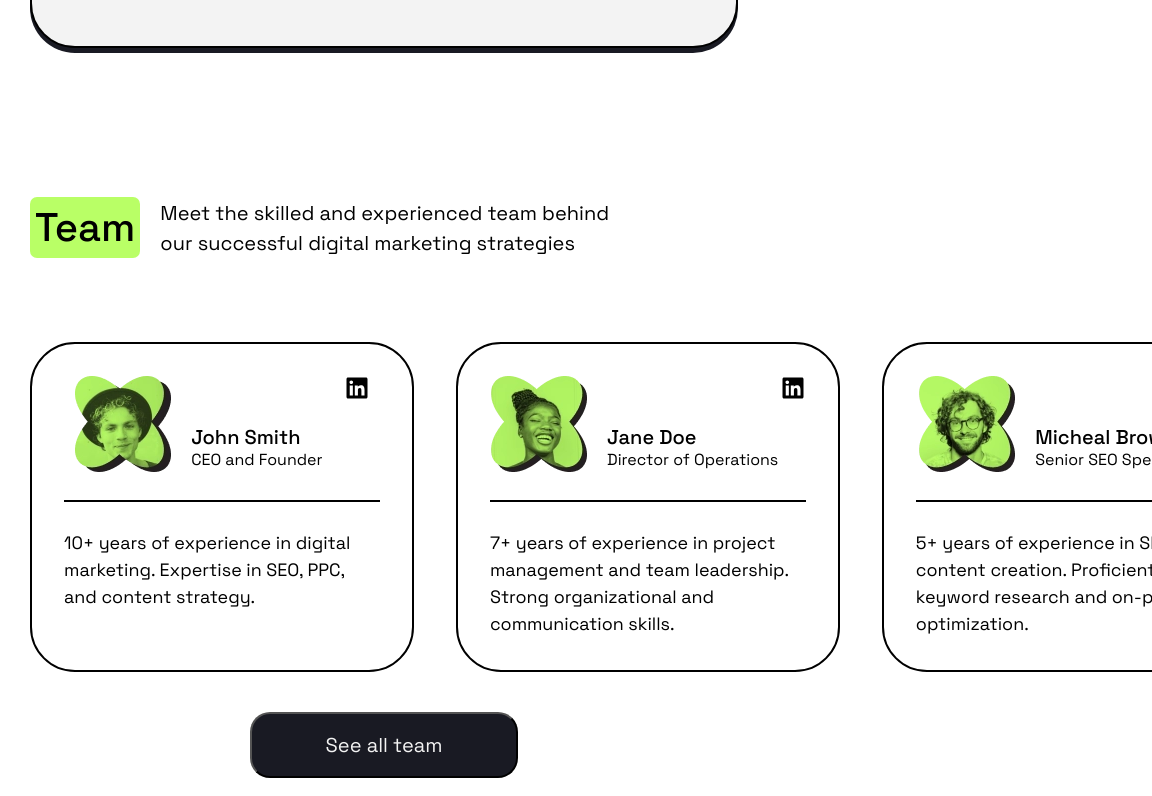
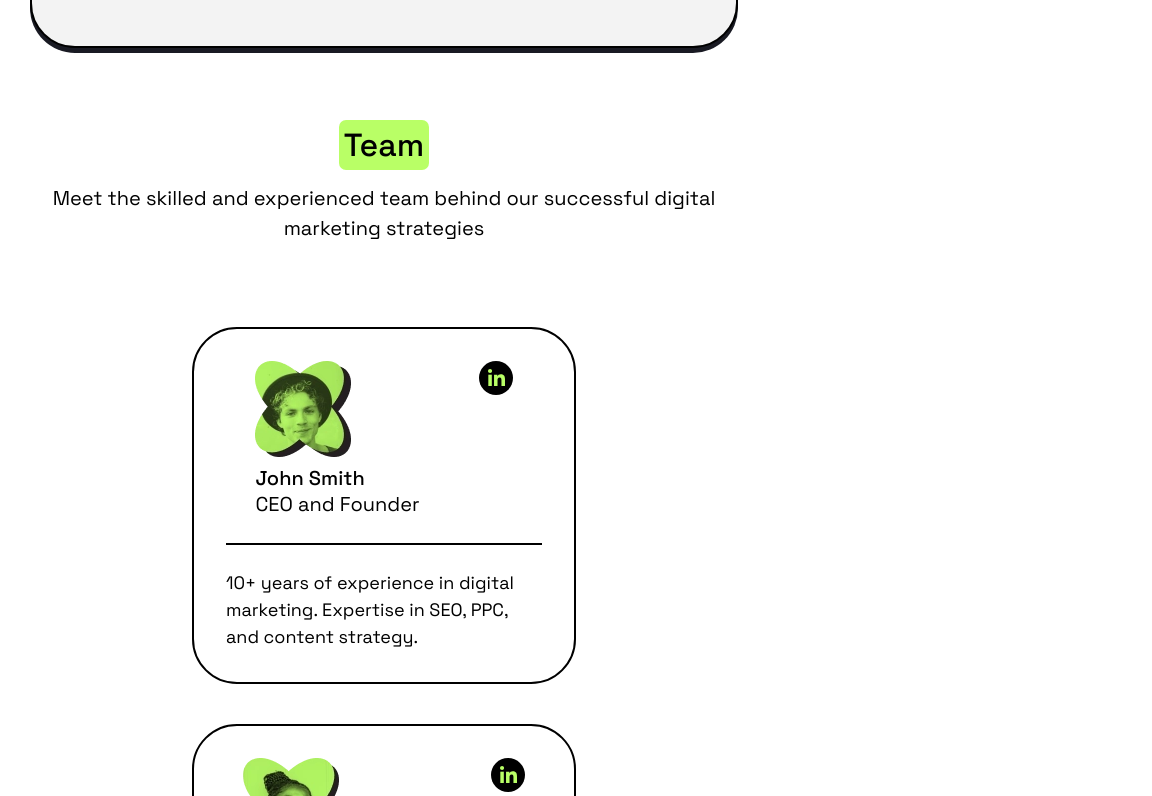
Before and after one commit to pnvshravan/positivus-replica-website, a React (Vite) app: page / in a window 768 px wide. Shown: the part 5344-6140 px from the top of the page, 1152 px wide, since content can reach past the window. Built offline with nearby package versions, Linux system fonts and the light colour scheme.

Commit message:
added changes to team section-i2

```diff
--- a/src/components/pages/home/team-list/team.css
+++ b/src/components/pages/home/team-list/team.css
@@ -3,31 +3,37 @@
 .john-s{
     height: 96px;
     width: 96px;
+    flex-shrink: 0;
     background: url('/src/assets/team-members.webp') 0 0;
 }
 .jane-d{
     height: 96px;
     width: 96px;
+    flex-shrink: 0;
     background: url('/src/assets/team-members.webp') -136px 0;
 }
 .mich-b{
     height: 96px;
     width: 96px;
+    flex-shrink: 0;
     background: url('/src/assets/team-members.webp') -272px 0;
 }
 .emily-j{
     height: 96px;
     width: 96px;
+    flex-shrink: 0;
     background: url('/src/assets/team-members.webp') -408px 0;
 }
 .brian-w{
     height: 96px;
     width: 96px;
+    flex-shrink: 0;
     background: url('/src/assets/team-members.webp') -544px 0;
 }
 .sarah-k{
     height: 96px;
     width: 96px;
+    flex-shrink: 0;
     background: url('/src/assets/team-members.webp') -680px 0;
 }
 /*---------------------------------------------------------------------------*/
@@ -67,6 +73,7 @@
 }
 .team-member{
     border: 2px solid black;
+    /* box-shadow: 0px 5px 0px #191A23; */
     border-radius: 45px;
     padding: 2rem;
 
@@ -80,6 +87,13 @@
     display: flex;
     justify-content: space-around;
     /* gap: 1.25rem; */
+}
+
+.linkedIcon{
+    display: block;
+    height: 34px;
+    width: 34px;
+    background: url('/src/assets/linkedin_team.svg') 0 0;
 }
 
 .tm-pi-left{
@@ -97,7 +111,7 @@
 }
 
 .tm-desc{
-    font-size: 1.12rem;
+    font-size: 1.125rem;
 }
 
 .team-list-expanded {
@@ -113,6 +127,7 @@
 .team-list-expanded.open {
   /* adjust if needed */
   max-height: 400px;
+
   opacity: 1;
   transform: translateY(0);
   pointer-events: auto;
@@ -192,4 +207,239 @@
     /* adjust if needed */
         max-height: 1300px;
     }
+
+    .seeAll-btn{
+        margin-top: 0.625rem;
+    }
 }
+
+
+@media screen and (min-width: 24.4375em) and (max-width: 47.9875em) {
+
+  .team-section{
+    margin-top: 5rem;
+  }
+
+  .team-heading{
+    flex-direction: column;
+  }
+
+  .team-heading h2{
+    font-size: 2rem;
+  }
+
+  .team-heading p{
+    width: 100%;
+    font-size: var(--fs-p);
+    text-align: center;
+   }
+
+    .team-list, .team-list-expanded{
+        /* margin-top: 2.5rem; */
+
+        /* width: 100%; */
+        /* grid-template-columns: repeat(1); */
+
+        /* row-gap: 1.875rem; */
+        display: flex;
+        flex-direction: column;
+        gap: 2.5rem;
+        align-items: center;
+    }
+
+    .team-member{
+        gap: 1.5rem;
+        max-width: 24rem;
+    }
+
+    .tm-pi-left{
+        flex-direction: column;
+        gap: 0.625rem;
+    }
+
+    .tm-name{
+        margin-top: 0;
+    }
+
+    .tm-name h4, .tm-name p{
+        font-size: var(--fs-p);
+    }
+    .tm-name h4{
+        font-weight: 500;
+    }
+
+    /* .tm-desc{
+        font-size: var(--fs-p);
+    } */
+
+    .team-list-expanded.open {
+    /* adjust if needed */
+        max-height: 1700px;
+    }
+
+    .seeAll-btn{
+        margin-top: 1.25rem;
+    }
+}
+
+
+/* 54.238em */
+
+@media screen and (min-width: 48em) and (max-width: 54.238em) {
+
+    .team-section{
+    margin-top: 5rem;
+  }
+
+  .team-heading{
+    flex-direction: column;
+  }
+
+  .team-heading h2{
+    font-size: 2rem;
+  }
+
+  .team-heading p{
+    width: 100%;
+    font-size: var(--fs-p);
+    text-align: center;
+   }
+
+    .team-list, .team-list-expanded{
+        /* margin-top: 2.5rem; */
+
+        width: 100%;
+        /* grid-template-columns: repeat(1); */
+        /* display: grid;
+        grid-template-columns: repeat(2, 1fr); */
+        /* row-gap: 1.875rem; */
+        display: flex;
+        flex-direction: column;
+        gap: 2.5rem;
+        align-items: center;
+    }
+
+    .team-member{
+        gap: 1.5rem;
+        max-width: 24rem;
+        /* height: 24rem; */
+    }
+
+    .tm-pi-left{
+        flex-direction: column;
+        gap: 0.625rem;
+    }
+
+    .tm-name{
+        margin-top: 0;
+    }
+
+    .tm-name h4, .tm-name p{
+        font-size: var(--fs-p);
+    }
+    .tm-name h4{
+        font-weight: 500;
+    }
+
+    .tm-desc{
+        font-size: 1.125rem;
+    }
+
+    .team-list-expanded.open {
+    /* adjust if needed */
+        max-height: 1700px;
+    }
+
+    .seeAll-btn{
+        margin-top: 1.25rem;
+    }
+
+}
+@media screen and (min-width: 54.25em) and (max-width: 77.05em) {
+    .team-section{
+    margin-top: 5rem;
+  }
+
+  .team-heading{
+    flex-direction: column;
+  }
+
+  .team-heading h2{
+    font-size: 2rem;
+  }
+
+  .team-heading p{
+    width: 100%;
+    font-size: var(--fs-p);
+    text-align: center;
+   }
+
+    .team-list, .team-list-expanded{
+        /* margin-top: 2.5rem; */
+
+        /* width: 100%; */
+        display: grid;
+        grid-template-columns: repeat(3, 1fr);
+        /* display: flex;
+        flex-direction: column; */
+
+        gap: 1.25rem;
+        /* align-items: center; */
+        justify-items: center;
+    }
+
+    .team-member{
+        gap: 1.5rem;
+        max-width: 24rem;
+        /* max-height: 24rem;  */
+    }
+
+    .tm-pi-left{
+        flex-direction: column;
+        gap: 0.625rem;
+    }
+
+    .tm-name{
+        margin-top: 0;
+    }
+
+    .tm-name h4, .tm-name p{
+        font-size: var(--fs-p);
+    }
+    .tm-name h4{
+        font-weight: 500;
+    }
+
+    /* .tm-desc{
+        font-size: 1.125rem;
+    } */
+
+    .team-list-expanded.open {
+    /* adjust if needed */
+        max-height: 1700px;
+    }
+
+    .seeAll-btn{
+        margin-top: 1.25rem;
+    }
+}
+
+
+@media screen and (min-width: 77.062em) and (max-width: 87.488em){
+
+    .team-list, .team-list-expanded{
+        /* margin-top: 2.5rem; */
+
+        /* width: 100%; */
+        display: grid;
+        grid-template-columns: repeat(3, 1fr);
+        /* display: flex;
+        flex-direction: column; */
+
+        gap: 2.5rem;
+        /* align-items: center; */
+        justify-items: center;
+    }
+
+
+}
--- a/src/components/pages/home/team-list/team.jsx
+++ b/src/components/pages/home/team-list/team.jsx
@@ -1,6 +1,6 @@
 import './team.css';
 import { useState } from "react";
-import { FaLinkedin } from "react-icons/fa6";
+// import { FaLinkedin } from "react-icons/fa6";
 
 
 const Team = ()=>{
@@ -66,38 +66,14 @@ const Team = ()=>{
                     </div>
                     <div className='team-list'>
                         {team_list.slice(0,3).map((item, index)=>(
-                            <div className='team-member' key={index}>
-                                <div className='tm-pi'>
-                                    <div className='tm-pi-left'>
-                                        <div className={`${item.classid}`}></div>
-                                        <div className='tm-name'>
-                                            <h4 className='font-p'>{item.name}</h4>
-                                            <p>{item.role}</p>
-                                        </div>
-                                    </div>
-                                    <a href=""><span><FaLinkedin size={24}/></span></a>
-                                </div>
-                                <hr/>
-                                <p className='tm-desc'>{item.desc}</p>
-                            </div>
+                            <TeamMember key={index} item={item}/>
                         ))}
                     </div>
                         {
                             <div className={`team-list-expanded ${toggle ? 'open' : 'hidden'}`}>
                                 {
                                     team_list.slice(3,6).map((item, index)=>(
-                                        <div className='team-member' key={index}>
-                                            <div className='tm-pi'>
-                                                <div className={`${item.classid}`}></div>
-                                                <div className='tm-name'>
-                                                    <h4 className='font-p'>{item.name}</h4>
-                                                    <p>{item.role}</p>
-                                                </div>
-                                                <a href=""><span><FaLinkedin size={24}/></span></a>
-                                            </div>
-                                            <hr/>
-                                            <p className='tm-desc'>{item.desc}</p>
-                                        </div>
+                                        <TeamMember key={index} item={item}/>
                                     ))}
                                 </div>
                         }
@@ -111,3 +87,26 @@ const Team = ()=>{
 }
 
 export default Team;
+
+/* Team memmber card component*/
+
+export const TeamMember = ({item})=>{
+    return(
+        <>
+            <div className='team-member' key={item.index}>
+                <div className='tm-pi'>
+                    <div className='tm-pi-left'>
+                        <div className={`${item.classid}`}></div>
+                        <div className='tm-name'>
+                            <h4 className='font-p'>{item.name}</h4>
+                            <p>{item.role}</p>
+                        </div>
+                    </div>
+                    <a href=""><span className='linkedIcon'></span></a>
+                </div>
+                <hr/>
+                <p className='tm-desc'>{item.desc}</p>
+            </div>
+        </>
+    )
+}
```
Also changed, not shown: src/assets/linkedin_team.svg (added).
